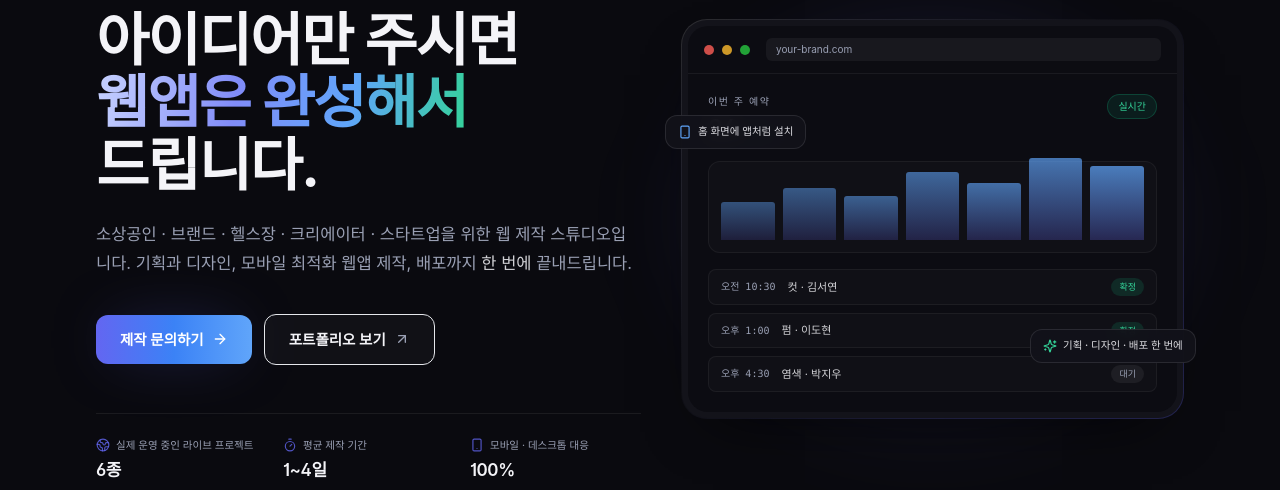
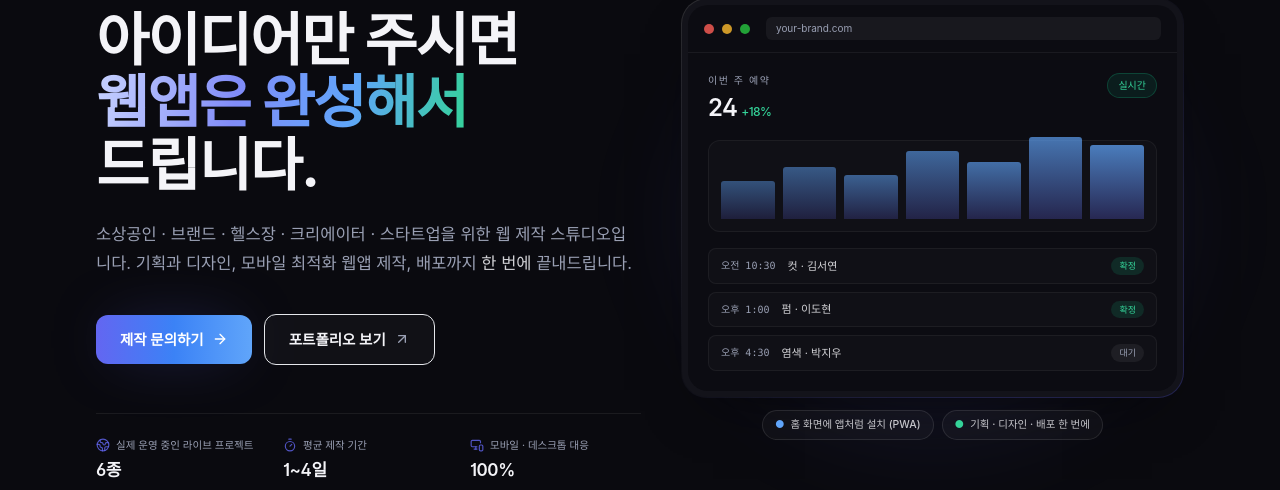
Before and after one commit to chan992255-lab/wave-lab, a React (Vite) app: page / in a window 1280 px wide. Shown: the part 190-680 px from the top of the page. Built offline with nearby package versions, Linux system fonts and the light colour scheme; no server answers; a web font is replaced by a local one.

Commit message:
fix: 히어로 목업 위에 겹치던 배지를 카드 아래 배지 행으로 정리

```diff
--- a/src/components/Hero.tsx
+++ b/src/components/Hero.tsx
@@ -1,9 +1,9 @@
-import { ArrowRight, ArrowUpRight, Globe2, Smartphone, Sparkles, Timer } from 'lucide-react';
+import { ArrowRight, ArrowUpRight, Globe2, MonitorSmartphone, Timer } from 'lucide-react';
 
 const stats = [
   { icon: Globe2, label: '실제 운영 중인 라이브 프로젝트', value: '6종' },
   { icon: Timer, label: '평균 제작 기간', value: '1~4일' },
-  { icon: Smartphone, label: '모바일 · 데스크톱 대응', value: '100%' },
+  { icon: MonitorSmartphone, label: '모바일 · 데스크톱 대응', value: '100%' },
 ];
 
 const bars = [38, 52, 44, 68, 57, 82, 74];
@@ -75,21 +75,15 @@ function HeroMock() {
         </div>
       </div>
 
-      <div className="absolute -left-4 top-24 hidden animate-drift rounded-xl border border-white/10 bg-[#12121A]/95 px-3 py-2 shadow-card backdrop-blur sm:block">
-        <p className="flex items-center gap-1.5 text-[10.5px] font-medium text-ink/90">
-          <Smartphone className="h-3.5 w-3.5 text-sky" />
-          홈 화면에 앱처럼 설치
-        </p>
-      </div>
-
-      <div
-        className="absolute -right-3 bottom-14 hidden animate-drift rounded-xl border border-white/10 bg-[#12121A]/95 px-3 py-2 shadow-card backdrop-blur sm:block"
-        style={{ animationDelay: '2.4s' }}
-      >
-        <p className="flex items-center gap-1.5 text-[10.5px] font-medium text-ink/90">
-          <Sparkles className="h-3.5 w-3.5 text-mint" />
+      <div className="mt-3 flex flex-wrap items-center justify-center gap-2">
+        <span className="rounded-full border border-white/10 bg-white/[0.03] px-3 py-1.5 text-[10.5px] font-medium text-ink/80">
+          <span className="mr-1.5 inline-block align-middle text-sky">●</span>
+          홈 화면에 앱처럼 설치 (PWA)
+        </span>
+        <span className="rounded-full border border-white/10 bg-white/[0.03] px-3 py-1.5 text-[10.5px] font-medium text-ink/80">
+          <span className="mr-1.5 inline-block align-middle text-mint">●</span>
           기획 · 디자인 · 배포 한 번에
-        </p>
+        </span>
       </div>
     </div>
   );
```
